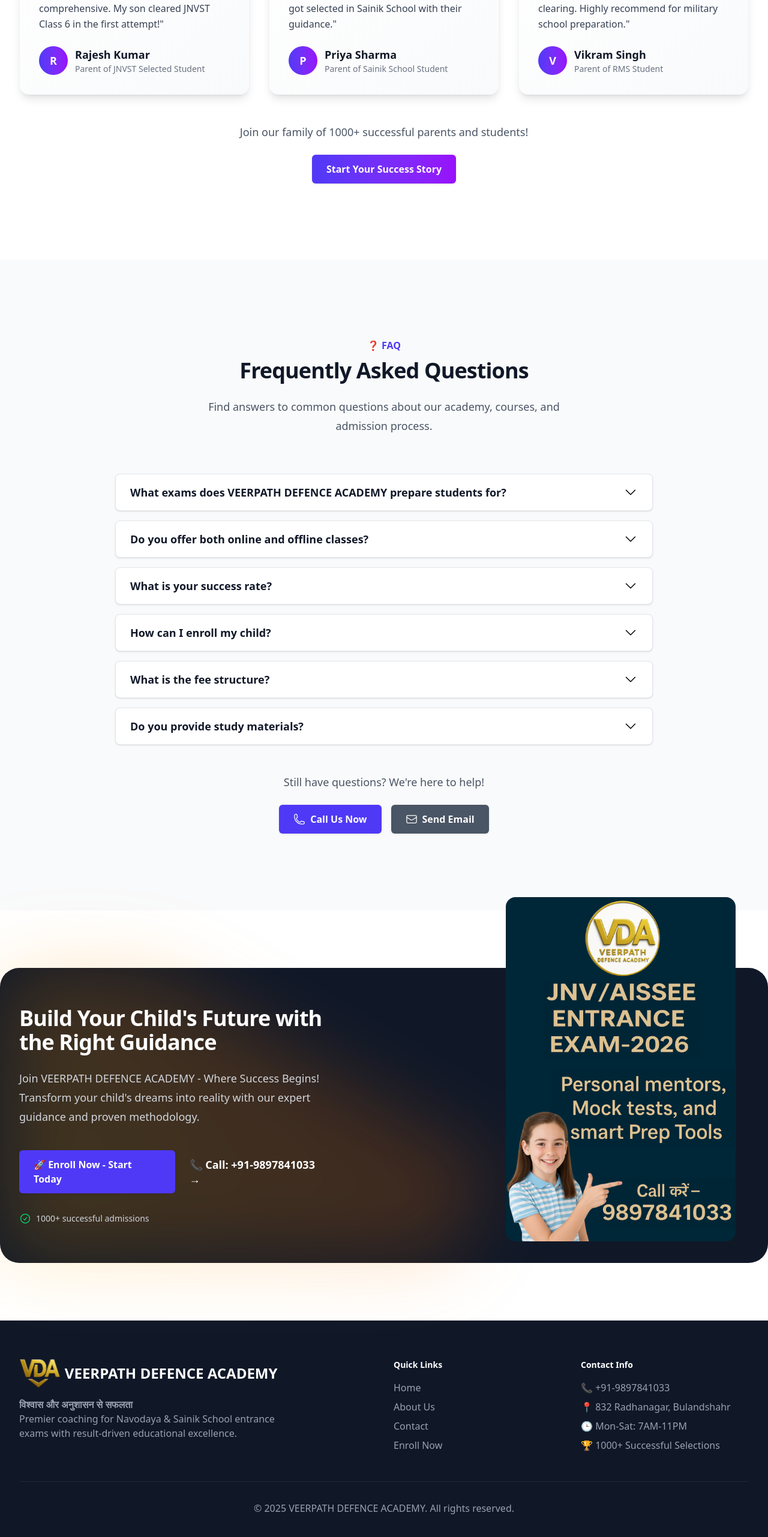
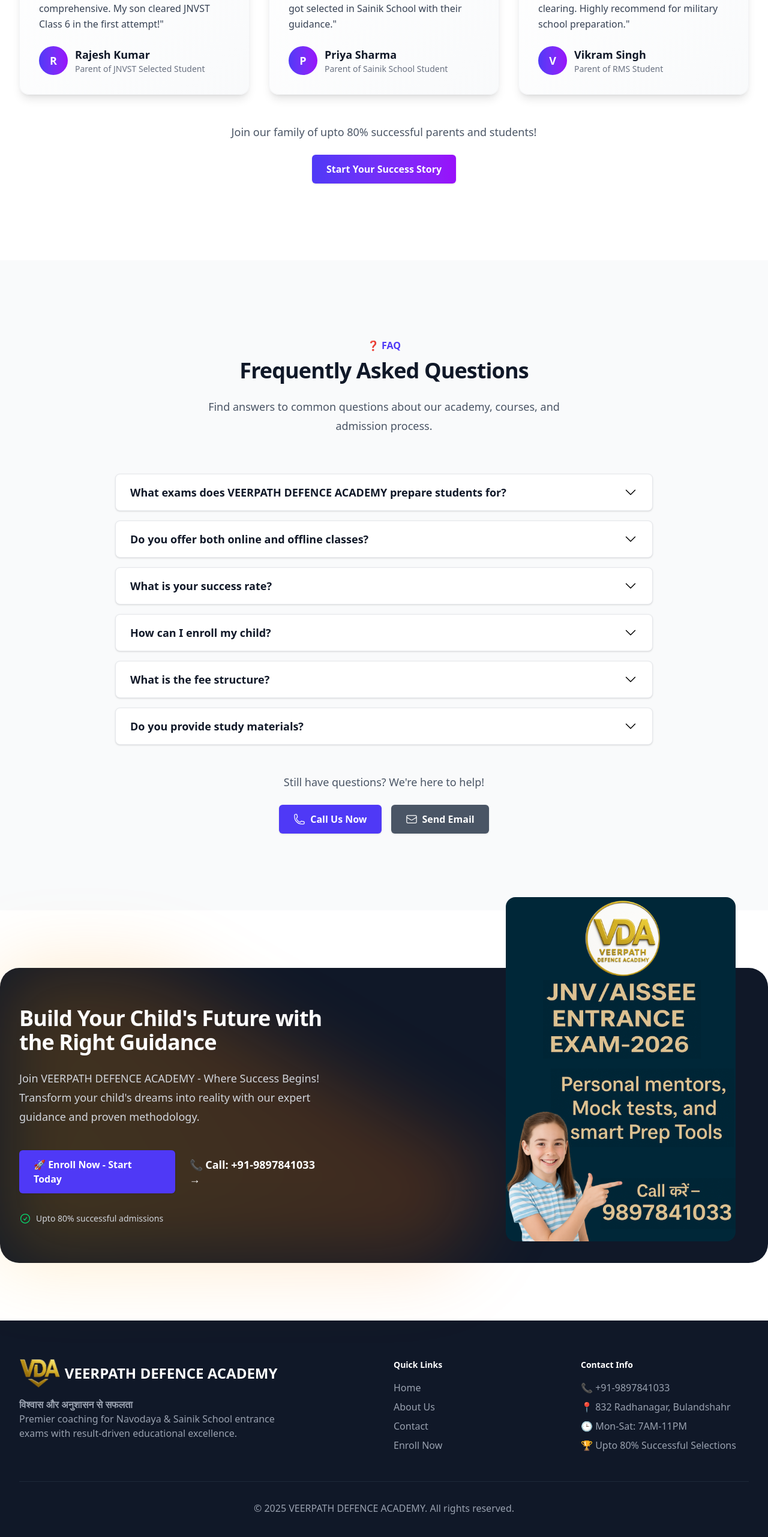
Before and after one commit to ramendraveerpath/kilam-schools, a Next.js app: page /contact in a window 1280 px wide. Shown: the part 3430-5993 px from the top of the page at 60% size. Built offline with nearby package versions, Linux system fonts and the light colour scheme.

Commit message:
fix: update successful selections metrics to reflect accurate data

```diff
--- a/src/app/about/page.jsx
+++ b/src/app/about/page.jsx
@@ -23,9 +23,9 @@
 import CTA from "@/components/cta";
 
 const stats = [
-  { name: "Successful Selections", value: "1000+", icon: TrophyIcon },
+  { name: "Successful Selections", value: "Upto 80%", icon: TrophyIcon },
   { name: "Years of Experience", value: "15+", icon: ClockIcon },
-  { name: "Expert Faculty", value: "25+", icon: UserGroupIcon },
+  { name: "Expert Faculty", value: "10+", icon: UserGroupIcon },
   { name: "Target Exams", value: "3+", icon: AcademicCapIcon },
 ];
 
@@ -50,7 +50,7 @@
 
 const whyChooseUs = [
   {
-    title: "1000+ Successful Selections",
+    title: "Upto 80% Successful Selections",
     description: "Proven track record of student success",
     icon: TrophyIcon,
   },
--- a/src/app/contact/page.jsx
+++ b/src/app/contact/page.jsx
@@ -81,7 +81,7 @@
     id: "success-rate",
     question: "What is your success rate?",
     answer:
-      "We have successfully helped 1000+ students secure admissions in their dream schools with our result-oriented study plan and expert guidance.",
+      "We have successfully helped upto 80% students secure admissions in their dream schools with our result-oriented study plan and expert guidance.",
   },
   {
     id: "enrollment",
@@ -471,7 +471,7 @@
           </div>
           <div className="mt-12 text-center">
             <p className="text-lg text-gray-600 mb-6">
-              Join our family of 1000+ successful parents and students!
+              Join our family of upto 80% successful parents and students!
             </p>
             <Link
               href="/form"
--- a/src/app/google-leads/page.jsx
+++ b/src/app/google-leads/page.jsx
@@ -143,7 +143,7 @@
     try {
       // Fetch ALL filtered data for export (remove limit to get all matching records)
       const params = new URLSearchParams({
-        limit: "1000", // Increase limit to get more records for export
+        limit: "200", // Increase limit to get more records for export
         page: "1", // Start from first page
         ...(searchTerm && { search: searchTerm }),
         ...(statusFilter && { status: statusFilter }),
--- a/src/components/HomePage.jsx
+++ b/src/components/HomePage.jsx
@@ -16,7 +16,7 @@
 import CTA from "./cta";
 
 const stats = [
-  { name: "Successful Selections", value: "1000+", icon: AcademicCapIcon },
+  { name: "Successful Selections", value: "Upto 80%", icon: AcademicCapIcon },
   { name: "Years of Experience", value: "5+", icon: TrophyIcon },
   { name: "Expert Faculty", value: "7+", icon: UserGroupIcon },
   { name: "Target Exams", value: "3", icon: ChartBarIcon },
--- a/src/components/cta.jsx
+++ b/src/components/cta.jsx
@@ -35,7 +35,7 @@
             </div>
             <div className="mt-8 flex justify-center items-center sm:justify-start text-gray-300 text-center sm:text-left mx-auto">
               <CheckCircleIcon className="h-5 w-5 mr-2 text-green-400" />
-              <span className="text-sm">1000+ successful admissions</span>
+              <span className="text-sm">Upto 80% successful admissions</span>
             </div>
           </div>
           <div className="relative hidden sm:block lg:absolute lg:order-last lg:right-0 lg:top-0 lg:w-1/3 lg:h-full lg:-translate-y-1/2">
--- a/src/components/footer.jsx
+++ b/src/components/footer.jsx
@@ -111,7 +111,7 @@
               <li>📞 +91-9897841033</li>
               <li>📍 832 Radhanagar, Bulandshahr</li>
               <li>🕒 Mon-Sat: 7AM-11PM</li>
-              <li>🏆 1000+ Successful Selections</li>
+              <li>🏆 Upto 80% Successful Selections</li>
             </ul>
           </div>
         </div>{" "}
```
